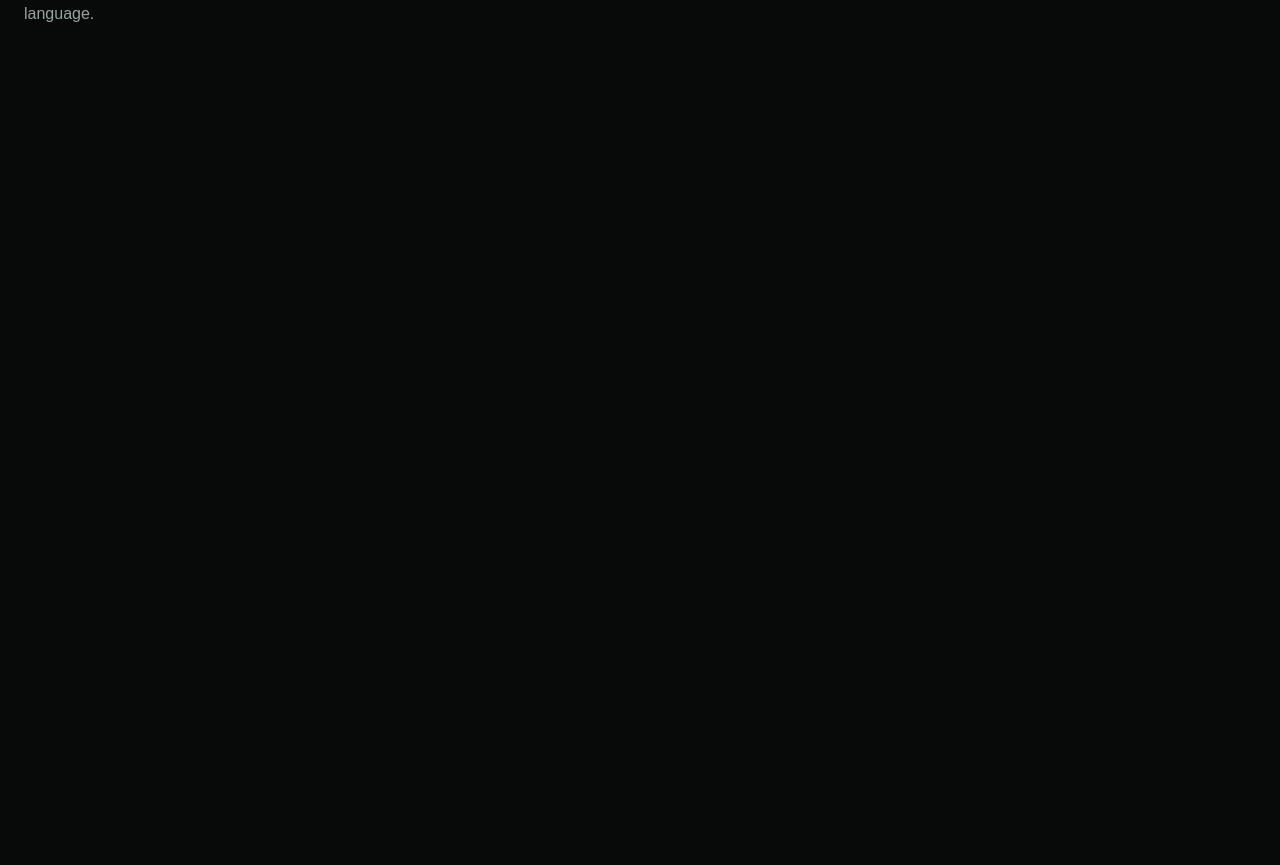
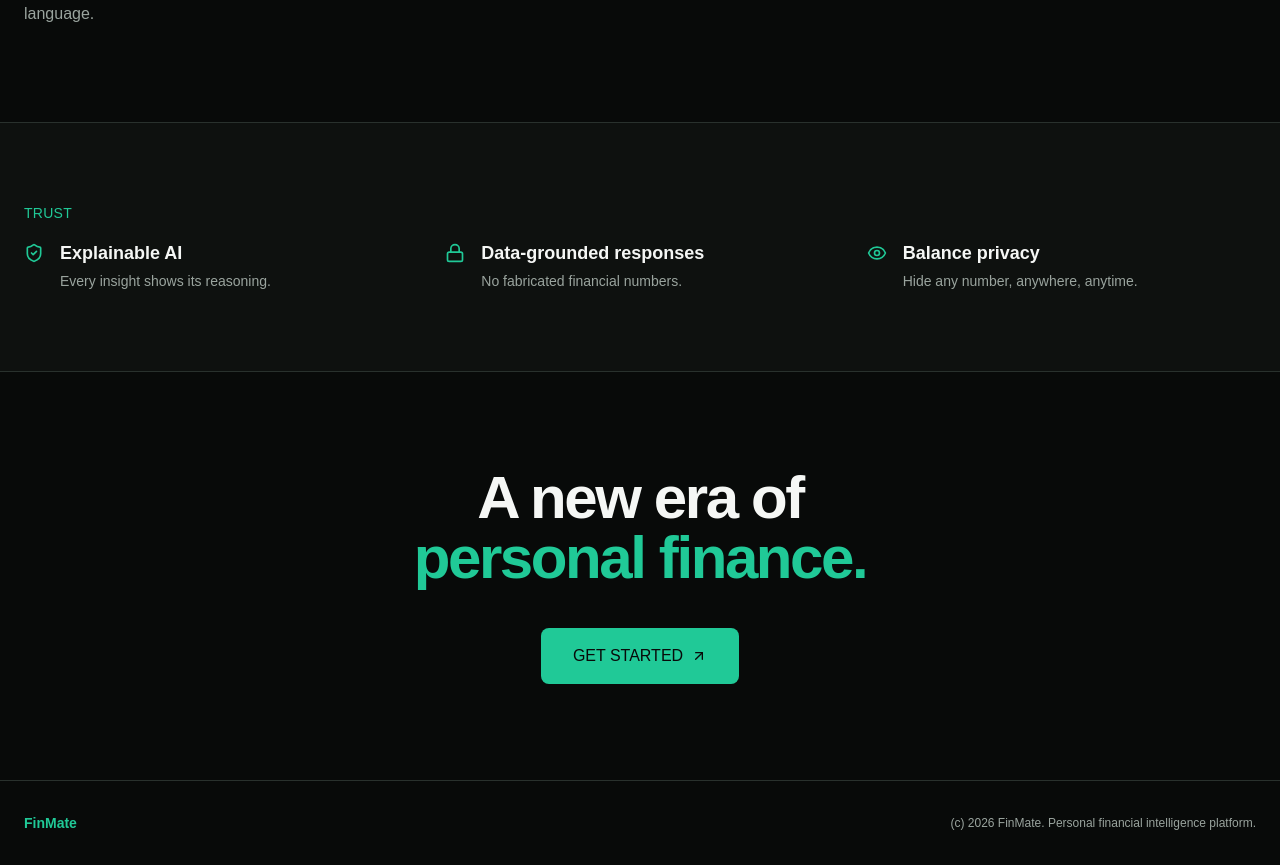
Before and after one commit to Ayushyeole18/finmate, a React (Vite) app in the folder frontend/: page / in a window 1280 px wide. Shown: the part 1785-2650 px from the top of the page. Before the commit the page ends 1907 px from the top, so only its background shows below. Built offline with nearby package versions, Linux system fonts and the light colour scheme.

Commit message:
feat: add trust section, final cta, and footer to landing page

```diff
--- a/frontend/src/pages/Landing.tsx
+++ b/frontend/src/pages/Landing.tsx
@@ -1,5 +1,5 @@
 import { Link } from "react-router-dom";
-import { ArrowUpRight, ArrowRight, Sparkles } from "lucide-react";
+import { ArrowUpRight, ArrowRight, Sparkles, ShieldCheck, Lock, Eye } from "lucide-react";
 import LandingHeader from "@/components/LandingHeader";
 import { MetricCard, InsightCard } from "@/components/ui/finmate-cards";
 
@@ -12,6 +12,12 @@ const pillars = [
 ];
 
 const pipeline = ["TRACK", "UNDERSTAND", "DETECT", "PREDICT", "EXPLAIN", "ACT"];
+
+const trustPoints = [
+  { icon: ShieldCheck, label: "Explainable AI", description: "Every insight shows its reasoning." },
+  { icon: Lock, label: "Data-grounded responses", description: "No fabricated financial numbers." },
+  { icon: Eye, label: "Balance privacy", description: "Hide any number, anywhere, anytime." },
+];
 
 export default function Landing() {
   return (
@@ -143,6 +149,48 @@ export default function Landing() {
           </div>
         </div>
       </section>
+
+      <section id="security" className="border-t border-border bg-secondary/30">
+        <div className="max-w-7xl mx-auto px-6 py-20">
+          <p className="text-sm font-medium text-primary tracking-wide uppercase mb-4">Trust</p>
+          <div className="grid grid-cols-1 md:grid-cols-3 gap-8">
+            {trustPoints.map((point) => (
+              <div key={point.label} className="flex gap-4">
+                <point.icon className="size-5 shrink-0 text-primary mt-1" />
+                <div>
+                  <h3 className="font-heading text-lg font-semibold text-foreground">{point.label}</h3>
+                  <p className="mt-1 text-sm text-muted-foreground">{point.description}</p>
+                </div>
+              </div>
+            ))}
+          </div>
+        </div>
+      </section>
+
+      <section className="border-t border-border">
+        <div className="max-w-7xl mx-auto px-6 py-24 text-center">
+          <h2 className="font-heading text-4xl md:text-6xl font-bold tracking-tighter">
+            A new era of
+            <br />
+            <span className="text-primary">personal finance.</span>
+          </h2>
+          <div className="mt-10 flex justify-center">
+            <Link to="/dashboard" className="inline-flex items-center gap-2 bg-primary text-primary-foreground font-medium px-8 py-4 rounded-md hover:opacity-90 transition-opacity">
+              GET STARTED
+              <ArrowUpRight className="size-4" />
+            </Link>
+          </div>
+        </div>
+      </section>
+
+      <footer className="border-t border-border">
+        <div className="max-w-7xl mx-auto px-6 py-8 flex flex-col md:flex-row items-center justify-between gap-4">
+          <span className="text-sm font-bold text-primary">FinMate</span>
+          <p className="text-xs text-muted-foreground">
+            (c) 2026 FinMate. Personal financial intelligence platform.
+          </p>
+        </div>
+      </footer>
     </div>
   );
 }
```
